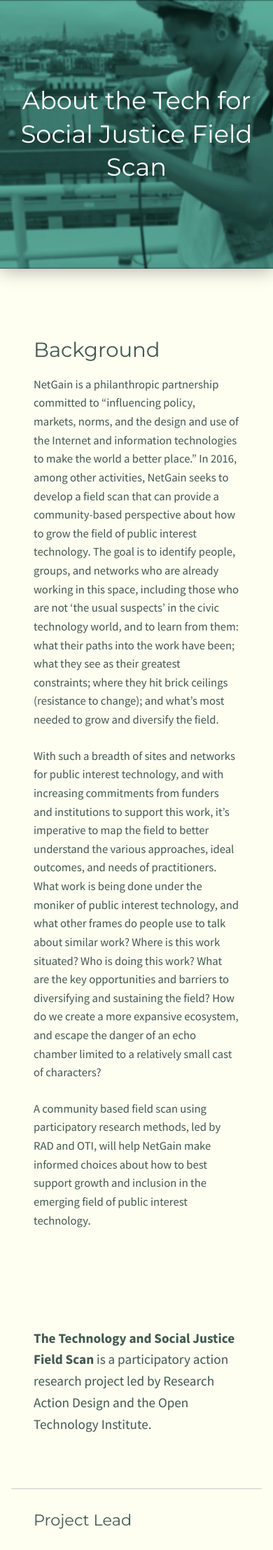
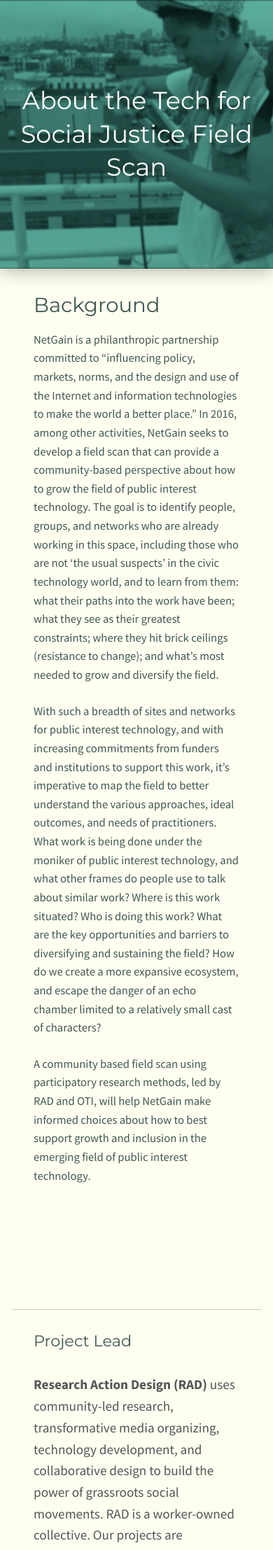
Before and after one commit to opentechinstitute/tech-for-social-justice, a Jekyll site: the page built from about.markdown, in a window 390 px wide. Shown: the top 2215 px of the page at 70% size. Built offline with Jekyll 4.4.1, drawn with Linux system fonts in a browser that asks for light colours; nearby versions of some CDN libraries.

Commit message:
fixed a bunch of layout spacing (about page, blog) on mobile

```diff
--- a/_layouts/about.html
+++ b/_layouts/about.html
@@ -21,7 +21,7 @@
 
 	    <h1>Project Co-Lead/Anchor Partner</h1>
 
-	    <p><b>The Open Technology Institute (OTI) at New America</b> is committed to freedom and social justice in the digital age. To achieve these goals, it intervenes in traditional policy debates, builds technology, and deploys tools with communities.<a href="https://www.newamerica.org/oti">https://www.newamerica.org/oti</a></p>
+	    <p><b>The Open Technology Institute (OTI) at New America</b> is committed to freedom and social justice in the digital age. To achieve these goals, it intervenes in traditional policy debates, builds technology, and deploys tools with communities. <a href="https://www.newamerica.org/oti">https://www.newamerica.org/oti</a></p>
 
 		<h1>Core Research Team</h1>
 		<ul class="people">
--- a/_sass/_about.sass
+++ b/_sass/_about.sass
@@ -17,14 +17,13 @@
     padding: 0 3em 0 0
     p
       font-size: 0.8em
-      //color: #767676
       &:first-child
-        //color: #555
         font-size: 1em
   aside
     flex: 2
-    //color: #555
     margin-top: 4.5em
+    @include small
+      display: none
 
 .about-intro
   article
@@ -38,7 +37,7 @@
 
 .about-letter
   padding-top: 1em
-  padding-bottom: 10em
+  //padding-bottom: 10em
   p
     margin: 1em 0
     color: #555
```
Also changed, not shown: stylesheets/main.sass (+13 -9 lines).
